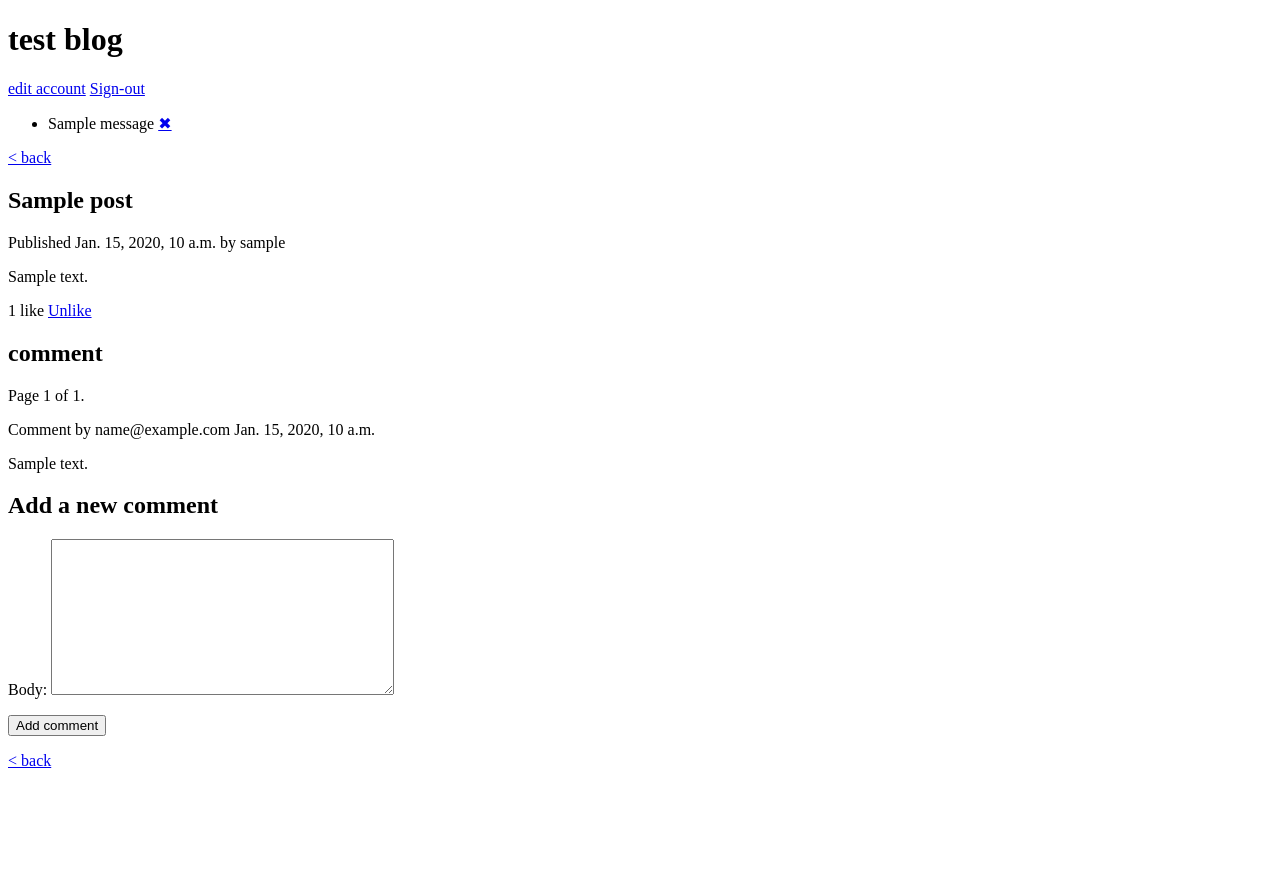
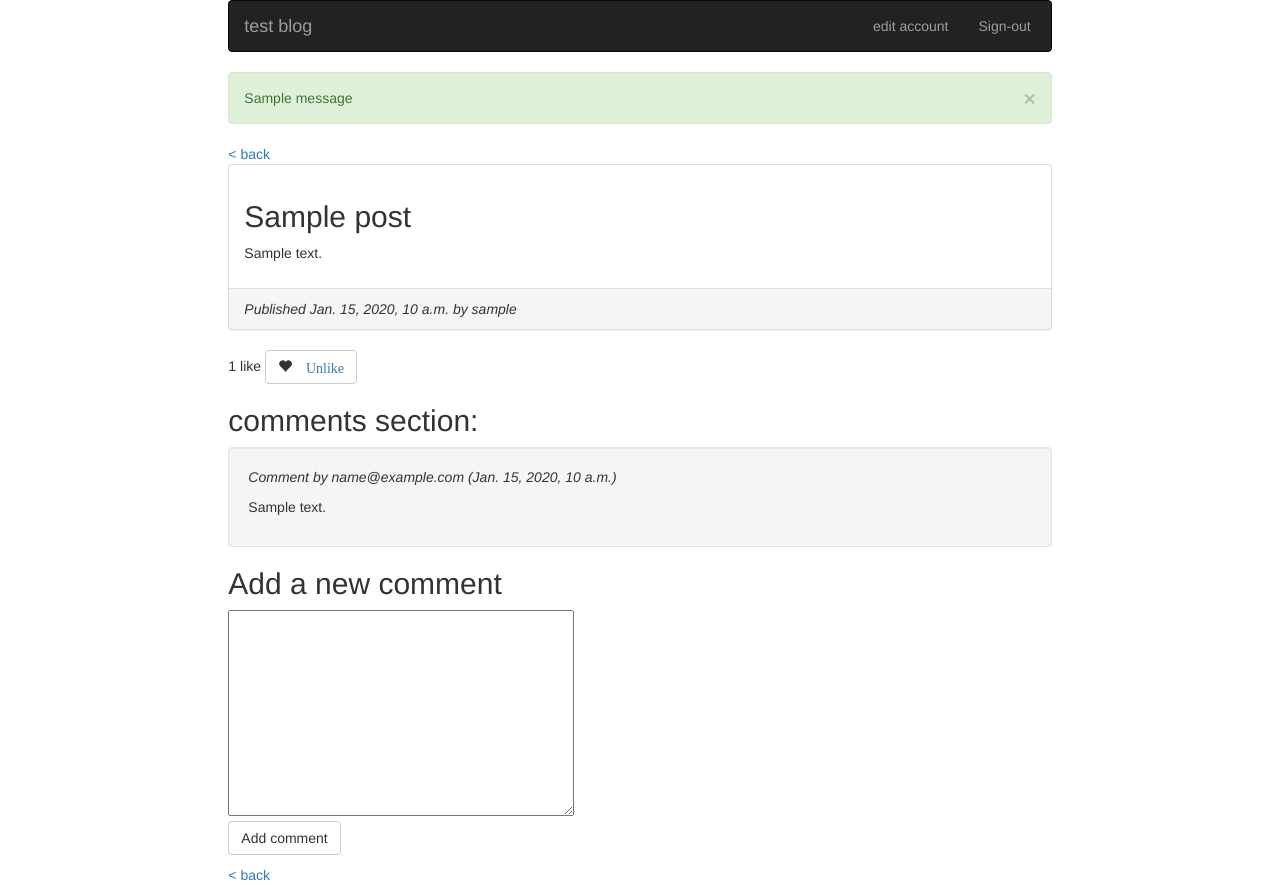
Before and after one commit to rewenset/group-blog, a Django app: a page that uses test_blog/templates/base.html in a window 1280 px wide. Before the commit the page ends 768 px from the top, so only its background shows below. Run offline with Django 3.2, Linux system fonts and the light colour scheme; a user stored in the database is signed in; tables that the repository leaves empty hold one stand-in row (values such as "Sample post"); one stand-in notice (Sample message) is shown; some libraries are stand-ins or nearby versions.

Commit message:
Added some style

```diff
--- a/test_blog/account/views.py
+++ b/test_blog/account/views.py
@@ -81,7 +81,7 @@ def confirm_signup(request, key):
     profile = get_object_or_404(Profile, activation_key=key)
     profile.activation_key = '0'
     profile.save()
-    messages.success('Email confirmed. Now you can sign-in.')
+    messages.success(request, 'Email confirmed. Now you can sign-in.')
     return redirect('login')
 
 
--- a/test_blog/templates/account/edit.html
+++ b/test_blog/templates/account/edit.html
@@ -8,7 +8,7 @@
     <form method="post" enctype="multipart/form-data">
         {% csrf_token %}
         {{ profile_form.as_p }}
-        <p><input type="submit" value="Save changes"></p>
+        <p><input type="submit" class="btn btn-default" value="Save changes"></p>
     </form>
     <a href="{% url "blog:post_list" %}">< back</a>
 {% endblock %}
--- a/test_blog/templates/account/login.html
+++ b/test_blog/templates/account/login.html
@@ -6,7 +6,7 @@
     <h1>Sign-in</h1>
     <form method="post">
         {{ form.as_p }}
-        <p><input type="submit" value="Sign-in"></p>
+        <p><input type="submit" class="btn btn-default" value="Sign-in"></p>
         {% csrf_token %}
     </form>
     <a href="{% url "register" %}">Sign-up</a>
--- a/test_blog/templates/account/register.html
+++ b/test_blog/templates/account/register.html
@@ -7,6 +7,6 @@
     <form method="post">
         {{ user_form.as_p }}
         {% csrf_token %}
-        <p><input type="submit" value="Create my account"></p>
+        <p><input type="submit" class="btn btn-default" value="Create my account"></p>
     </form>
 {% endblock %}
--- a/test_blog/templates/base.html
+++ b/test_blog/templates/base.html
@@ -3,31 +3,35 @@
 <head>
     <meta charset="UTF-8">
     <title>{% block title %}test blog{% endblock %}</title>
+    <link rel="stylesheet" href="https://maxcdn.bootstrapcdn.com/bootstrap/3.3.6/css/bootstrap.min.css"/>
 </head>
-<body>
-<div id="header">
-    <h1>test blog</h1>
+<body class="col-md-8 col-md-offset-2">
+<nav class="navbar navbar-inverse">
+    <a class="navbar-brand" href="#">test blog</a>
     {% if request.user.is_authenticated %}
-        <a href="{% url "edit" %}" class="navbar-link">edit account</a>
-        <a href="{% url "logout" %}" class="navbar-link">Sign-out</a>
+        <ul class="nav navbar-nav navbar-right" style="padding-right: 20px;">
+            <li class="navbar-link"><a href="{% url "edit" %}">edit account</a></li>
+            <li class="navbar-link"><a href="{% url "logout" %}">Sign-out </a></li>
+        </ul>
     {% endif %}
-</div>
+</nav>
 <div id="content">
     {% if messages %}
-        <ul class="messages">
-            {% for message in messages %}
-                <li class="{{ message.tags }}">
-                    {{ message|safe }}
-                    <a href="#" class="close">✖</a>
-                </li>
-            {% endfor %}
-        </ul>
+        {% for message in messages %}
+            <div class="alert alert-{{ message.tags }}">
+                <a class="close" data-dismiss="alert">×</a>
+                {{ message|safe }}
+            </div>
+        {% endfor %}
     {% endif %}
     {% block content %}
     {% endblock %}
 
     <script src="https://ajax.googleapis.com/ajax/libs/jquery/2.1.4/jquery.min.js"></script>
     <script src="http://cdn.jsdelivr.net/jquery.cookie/1.4.1/jquery.cookie.min.js"></script>
+    <script src="https://maxcdn.bootstrapcdn.com/bootstrap/3.3.7/js/bootstrap.min.js"
+            integrity="sha384-Tc5IQib027qvyjSMfHjOMaLkfuWVxZxUPnCJA7l2mCWNIpG9mGCD8wGNIcPD7Txa"
+            crossorigin="anonymous"></script>
     <script>
         var csrftoken = $.cookie('csrftoken');
         function csrfSafeMethod(method) {
--- a/test_blog/templates/blog/post/detail.html
+++ b/test_blog/templates/blog/post/detail.html
@@ -4,11 +4,14 @@
 
 {% block content %}
     <a href="{% url "blog:post_list" %}">< back</a>
+    <div class="panel panel-default">
+        <div class="panel-body">
             <h2>{{ post.title }}</h2>
-    <p class="date">
-        Published {{ post.publish }} by {{ post.author }}
-    </p>
             {{ post.body|linebreaks }}
+        </div>
+        <div class="panel-footer"><em>Published {{ post.publish }} by {{ post.author }}</em></div>
+    </div>
+
     {% with total_likes=post.users_like.count users_like=post.users_like.all %}
         <div class="image_info">
 
@@ -18,6 +21,8 @@
                     like{{ total_likes|pluralize }}
                 </span>
 
+                <button type="button" class="btn btn-default" aria-label="Left Align">
+                    <span class="glyphicon glyphicon-heart" aria-hidden="true">
                         <a href="#" data-id="{{ post.id }}"
                            data-action="{% if request.user in users_like %}un{% endif %}like" class="like button">
                             {% if request.user not in users_like %}
@@ -26,6 +31,10 @@
                                 Unlike
                             {% endif %}
                         </a>
+                    </span>
+                </button>
+
+
             </div>
 
             {{ image.description|linebreaks }}
@@ -33,19 +42,17 @@
 
     {% endwith %}
 
-    {% with comments.count as total_comments %}
     <h2>
-            {{ total_comments }} comment{{ total_comments|pluralize }}
+        comments section:
     </h2>
-    {% endwith %}
-    {% if comments %}
+
     {% include "pagination.html" with page=comments %}
-    {% endif %}
+
     {% for comment in comments %}
-        <div class="comment">
+        <div class="well">
             <p class="info">
-                Comment by {{ comment.user.email }}
-                {{ comment.created }}
+                <em>Comment by {{ comment.user.email }}
+                    ({{ comment.created }})</em>
             </p>
             {{ comment.body|linebreaks }}
         </div>
@@ -55,9 +62,11 @@
 
     <h2>Add a new comment</h2>
     <form method="post">
-        {{ comment_form.as_p }}
+        {% for field in comment_form %}
+            {{ field }}
+        {% endfor %}
         {% csrf_token %}
-        <p><input type="submit" value="Add comment"></p>
+        <p><input type="submit" class="btn btn-default" value="Add comment"></p>
     </form>
 
     <a href="{% url "blog:post_list" %}">< back</a>
--- a/test_blog/templates/pagination.html
+++ b/test_blog/templates/pagination.html
@@ -1,15 +1,28 @@
-<div class="pagination">
-    <span class="step-link">
-        {% if page.has_previous %}
-            <a href="?page={{ page.previous_page_number }}">Previous</a>
-        {% endif %}
+{% if page.paginator.num_pages > 1 %}
+    <nav aria-label="Page navigation">
+        <ul class="pagination">
+            {% if page.has_previous %}
+                <li>
+                    <a href="?page={{ page.previous_page_number }}" aria-label="Previous">
+                        <span aria-hidden="true">&laquo;</span>
+                    </a>
+                </li>
+            {% endif %}
+            {% for p in page.paginator.page_range %}
+                {% if p  == page.number %}
+                    <li class="active"><a href="#">{{ p }}</a></li>
+                {% else %}
+                    <li><a href="?page={{ p }}">{{ p }}</a></li>
+                {% endif %}
 
-        <span class="current">
-            Page {{ page.number }} of {{ page.paginator.num_pages }}.
-        </span>
-
-        {% if page.has_next %}
-            <a href="?page={{ page.next_page_number }}">Next</a>
-        {% endif %}
-    </span>
-</div>
+            {% endfor %}
+            {% if page.has_next %}
+                <li>
+                    <a href="?page={{ page.next_page_number }}" aria-label="Next">
+                        <span aria-hidden="true">&raquo;</span>
+                    </a>
+                </li>
+            {% endif %}
+        </ul>
+    </nav>
+{% endif %}
--- a/test_blog/test_blog/settings.py
+++ b/test_blog/test_blog/settings.py
@@ -39,7 +39,7 @@ INSTALLED_APPS = [
     'blog'
 ]
 
-MIDDLEWARE = [
+MIDDLEWARE_CLASSES = [
     'django.middleware.security.SecurityMiddleware',
     'django.contrib.sessions.middleware.SessionMiddleware',
     'django.middleware.common.CommonMiddleware',
```
Also changed, not shown: some_small_functions.py (added, +45 -0 lines), test_blog/templates/blog/post/list.html (+11 -9 lines), 1 other file. Lines whose indentation alone changed are shown as unchanged.
